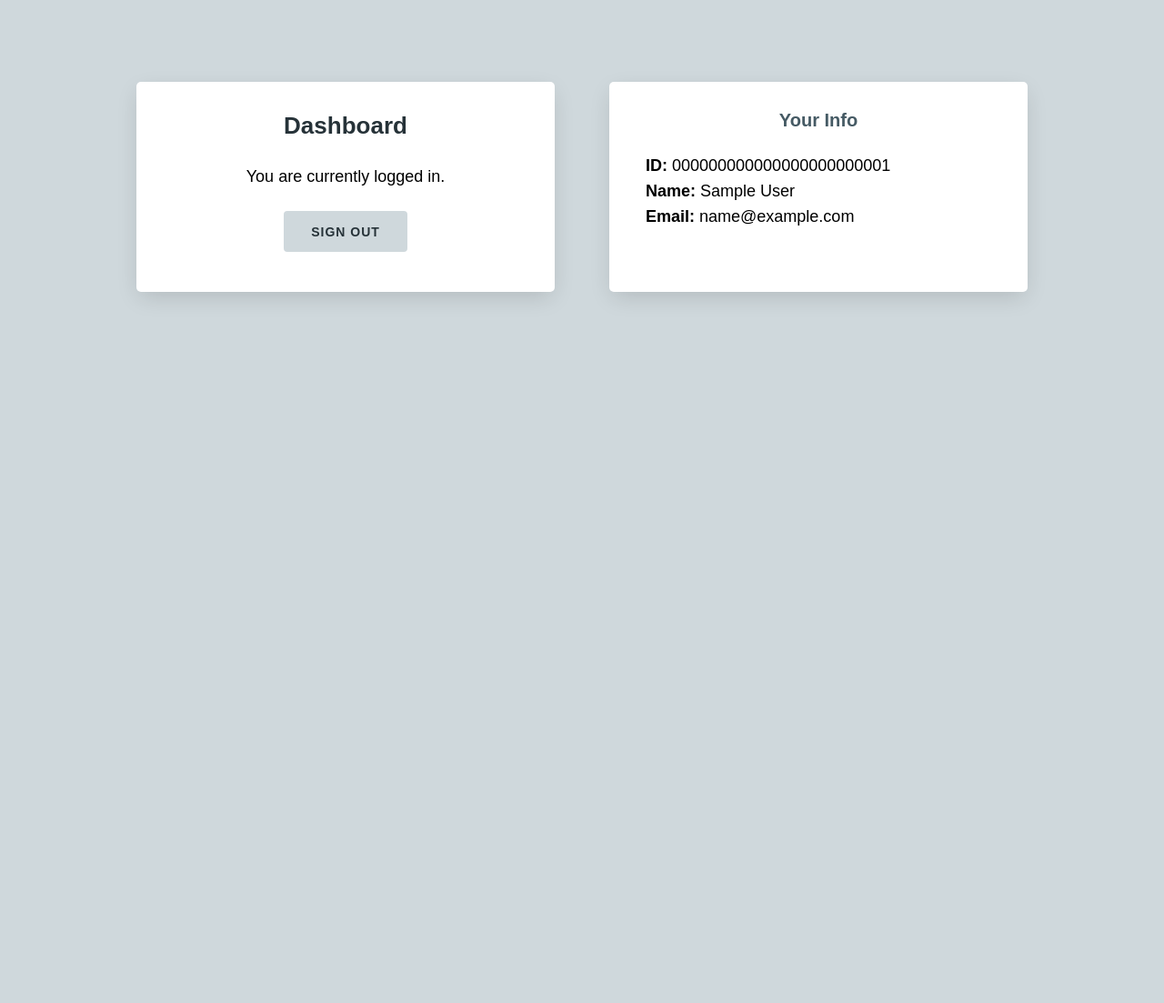
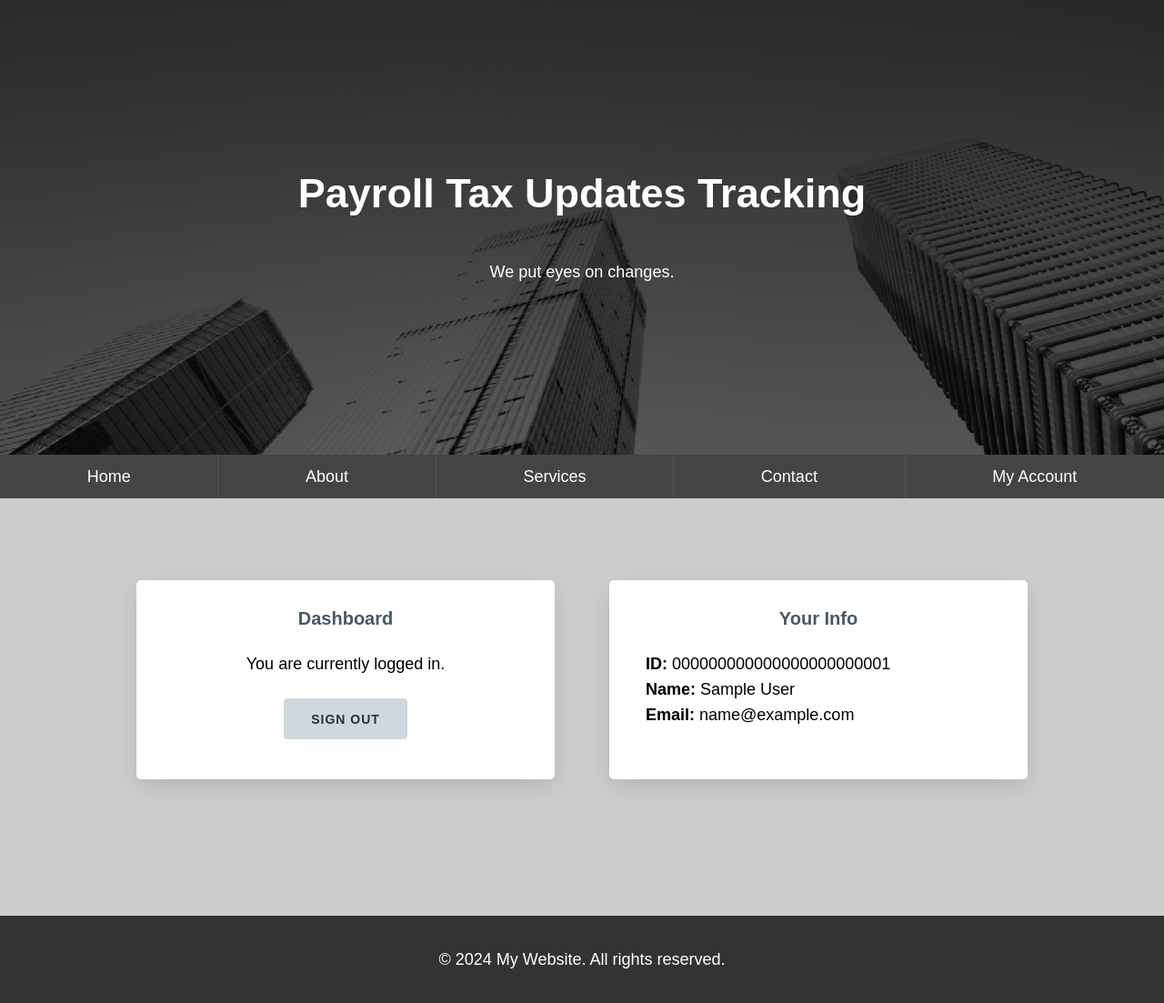
Before and after one commit to SharonCao0920/PayrollTech, a Flask app: page /dashboard/ in a window 1280 px wide. Shown: the whole page at 91% size. Before the commit the page ends 329 px from the top, so only its background shows below. Run offline with Flask 3, Linux system fonts and the light colour scheme; the visitor is signed in with stand-in values (Sample User, id 1).

Commit message:
Week 5 integration

```diff
--- a/app.py
+++ b/app.py
@@ -31,6 +31,27 @@ from user import routes
 def home():
     return render_template('login.html')
 
+
+@app.route('/about')
+def about():
+    return render_template('about.html')
+
+@app.route('/services')
+def services():
+    return render_template('service.html')
+
+@app.route('/contact')
+def contact():
+    return render_template('contact.html')
+
+@app.route('/homepage')
+def homepage():
+    return render_template('home.html')
+
+# @app.route('/gologin')
+# def gologin():
+#     return render_template('login.html')
+
 @app.route('/gosignup/')
 def goSignup():
     return render_template('signup.html')
@@ -39,3 +60,11 @@ def goSignup():
 @login_required
 def dashboard():
     return render_template('dashboard.html')
+
+@app.route('/goforgetPass/')
+def goforgetPass():
+    return render_template('forgetpassword.html')
+
+@app.route('/goresetPass/')
+def goresetPass():
+    return render_template('resetpassword.html')
--- a/static/css/normalize.css
+++ b/static/css/normalize.css
@@ -1,6 +1,8 @@
 html {
   line-height: 1.15; /* 1 */
   -webkit-text-size-adjust: 100%; /* 2 */
+  height: 100%;
+  margin: 0;
 }
 
 body {
@@ -12,7 +14,7 @@ main {
 }
 
 h1 {
-  font-size: 2em;
+  font-size:x-large;
   margin: 0.67em 0;
 }
 
--- a/static/css/styles.css
+++ b/static/css/styles.css
@@ -25,7 +25,11 @@ body {
   font-size: 18px;
   line-height: 28px;
   color: var(--black);
-  background: var(--grey-light);
+  background: #cccccc;
+  padding: 0;
+  display: flex; /* Enable flexbox */
+  flex-direction: column; /* Stack flex items vertically */
+  height: 100%; /* Full height of the viewport */
 }
 
 .center {
@@ -34,9 +38,9 @@ body {
 
 h1 {
   margin: 0.5em 0 1em;
-  font-size: 26px;
+  font-size: 45px;
   line-height: 1.2;
-  color: var(--almost-black);
+  color: white;
 }
 
 h2 {
@@ -185,3 +189,106 @@ input[type=submit] {
 .link:hover {
   text-decoration: underline; /* Adds underline on hover for better user experience */
 }
+
+/* Header and Footer */
+/* styles.css */
+/* Header and Footer */
+/* styles.css */
+header {
+  background-color: #333;
+  color: #fff;
+  text-align: center;
+}
+
+.header-image {
+  max-width: 100%;
+  position: relative;
+  text-align: center;
+  color: white;
+  z-index: 1;
+}
+
+.header-image img {
+  width: 100%;   /* Makes the image responsive */
+  max-height: 500px;
+  height: 50%;  /* Maintains the aspect ratio */
+  display: block; /* Removes any default inline spacing */
+
+}
+
+
+.centered-title {
+  position: absolute;
+  top: 50%;
+  left: 50%;
+  transform: translate(-50%, -50%);
+  color: white; /* Title color */
+  text-align: center; /* Center the title */
+  z-index: 2; /* Make sure the title is above the image */
+}
+
+.header-title {
+  font-size: 24px;
+  margin: 0;
+}
+
+/* Style for the navigation bar as a whole */
+.navbar {
+  text-align: center;
+  background: #333; /* Color of the navbar */
+  padding: 0; /* Reset padding */
+  margin: 0; /* Reset margin */
+}
+
+/* Style for the ul element containing the tabs, set to flex container */
+.nav-tabs {
+  list-style-type: none;
+  padding: 0;
+  margin: 0;
+  display: flex; /* Use flexbox layout */
+  justify-content: space-around; /* Distribute space around the tabs */
+  background: #444; /* Background color for the entire tab bar */
+  width: 100%; /* Ensure the navbar takes full width */
+}
+
+/* Style for each tab, flex item */
+.nav-tabs .tab {
+  flex-grow: 1; /* Each tab will grow to take up equal space */
+  text-align: center; /* Center the text inside each tab */
+  border-right: 1px solid #555; /* Add right border to each tab */
+}
+
+/* Remove right border for the last tab */
+.nav-tabs .tab:last-child {
+  border-right: none;
+}
+
+/* Style for the anchor tags within each tab */
+.nav-tabs .tab a {
+  display: block;
+  padding: 10px 20px; /* Tab padding */
+  background: transparent; /* Tab background color - transparent to allow the nav-tabs background to show */
+  color: white; /* Tab text color */
+  text-decoration: none; /* Remove underline from links */
+  border-bottom: none; /* Remove bottom border */
+}
+
+/* Style for hover, active, and focus states */
+.nav-tabs .tab a:hover,
+.nav-tabs .tab a:active,
+.nav-tabs .tab a:focus {
+  background: #555; /* Background color for hover/active state */
+  color: #ddd; /* Text color for hover/active state */
+}
+
+main {
+  flex: 1; /* This will make the main content expand to fill available space */
+}
+
+footer {
+  background-color: #333;
+  color: #fff;
+  text-align: center;
+  padding: 10px 0;
+  width: 100%; /* Full width */
+}
--- a/templates/base.html
+++ b/templates/base.html
@@ -12,9 +12,13 @@
 </head>
 <body>
 
-  {% block content %}
-    {# Template inserted here #}
-  {% endblock %}
+  {% include 'components/header.html' %}
+  <main>
+    {% block content %}
+      {# Template inserted here #}
+    {% endblock %}
+  </main>
+  {% include 'components/footer.html' %}
 
   <script src="/static/js/jquery.js"></script>
   <script src="/static/js/scripts.js"></script>
--- /dev/null
+++ b/templates/components/footer.html
@@ -0,0 +1,3 @@
+<footer>
+    <p>&copy; 2024 My Website. All rights reserved.</p>
+</footer>
--- /dev/null
+++ b/templates/components/header.html
@@ -0,0 +1,9 @@
+<header>
+    <div class="header-image">
+        <img src="{{ url_for('static', filename='images/header.png') }}" alt="Header Image">
+        <div class="centered-title">
+            <h1>Payroll Tax Updates Tracking</h1>
+            <p>We put eyes on changes.</p>
+        </div>
+    </div>
+</header>
--- /dev/null
+++ b/templates/components/tabs.html
@@ -0,0 +1,9 @@
+<nav class="navbar">
+    <ul class="nav-tabs">
+        <li class="tab"><a href="/homepage">Home</a></li>
+        <li class="tab"><a href="/about">About</a></li>
+        <li class="tab"><a href="/services">Services</a></li>
+        <li class="tab"><a href="/contact">Contact</a></li>
+        <li class="tab"><a href="/dashboard">My Account</a></li>
+    </ul>
+</nav>
--- a/templates/dashboard.html
+++ b/templates/dashboard.html
@@ -1,11 +1,14 @@
 {% extends "base.html" %}
 
 {% block content %}
+
+{% include 'components/tabs.html' %}
+
   <div class="card-wrapper">
 
     <div class="card">
 
-      <h1 class="center">Dashboard</h1>
+      <h2 class="center">Dashboard</h2>
       <p class="center">You are currently logged in.</p>
 
       <div class="center">
--- a/templates/login.html
+++ b/templates/login.html
@@ -5,7 +5,7 @@
 
     <div class="card">
 
-      <h1 class="center">Log In</h1>
+      <h2 class="center">Log In</h2>
 
       <form name="login_form">
 
@@ -19,7 +19,7 @@
         <input type="submit" value="Log In" class="btn">
 
         <div class="link-options">
-          <a href="/forgot-password" class="link">Forgot Password?</a> |
+          <a href="/goforgetPass" class="link">Forgot Password?</a> |
           <a href="/gosignup" class="link">Sign Up</a>
         </div>
 
--- a/templates/signup.html
+++ b/templates/signup.html
@@ -5,7 +5,7 @@
 
     <div class="card">
 
-      <h1 class="center">Create an Account</h1>
+      <h2 class="center">Create an Account</h2>
 
       <form name="signup_form">
 
@@ -17,6 +17,9 @@
 
         <label for="password">Password</label>
         <input type="password" name="password" class="field" required>
+
+        <label for="confirm_password">Confirm Password</label>
+        <input type="password" name="confirm_password" class="field" required>
 
         <p class="error error--hidden"></p>
 
```
Also changed, not shown: static/js/scripts.js (+45 -1 lines), templates/about.html (added, +7 -0 lines), templates/contact.html (added, +7 -0 lines), templates/forgetpassword.html (added, +28 -0 lines), templates/home.html (added, +7 -0 lines), templates/resetpassword.html (added, +30 -0 lines), templates/service.html (added, +7 -0 lines), user/models.py (+29 -0 lines), user/routes.py (+8 -0 lines), static/images/header.png (added).
